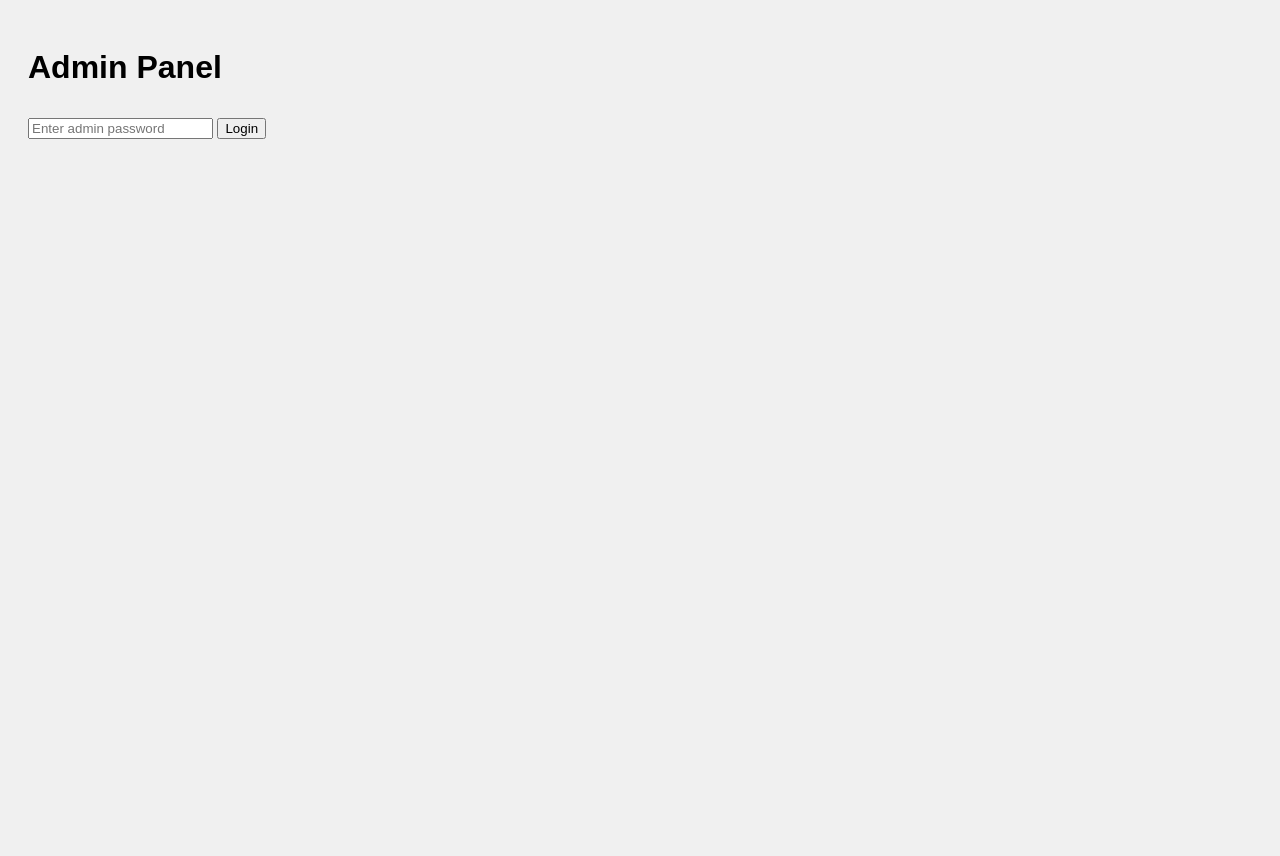
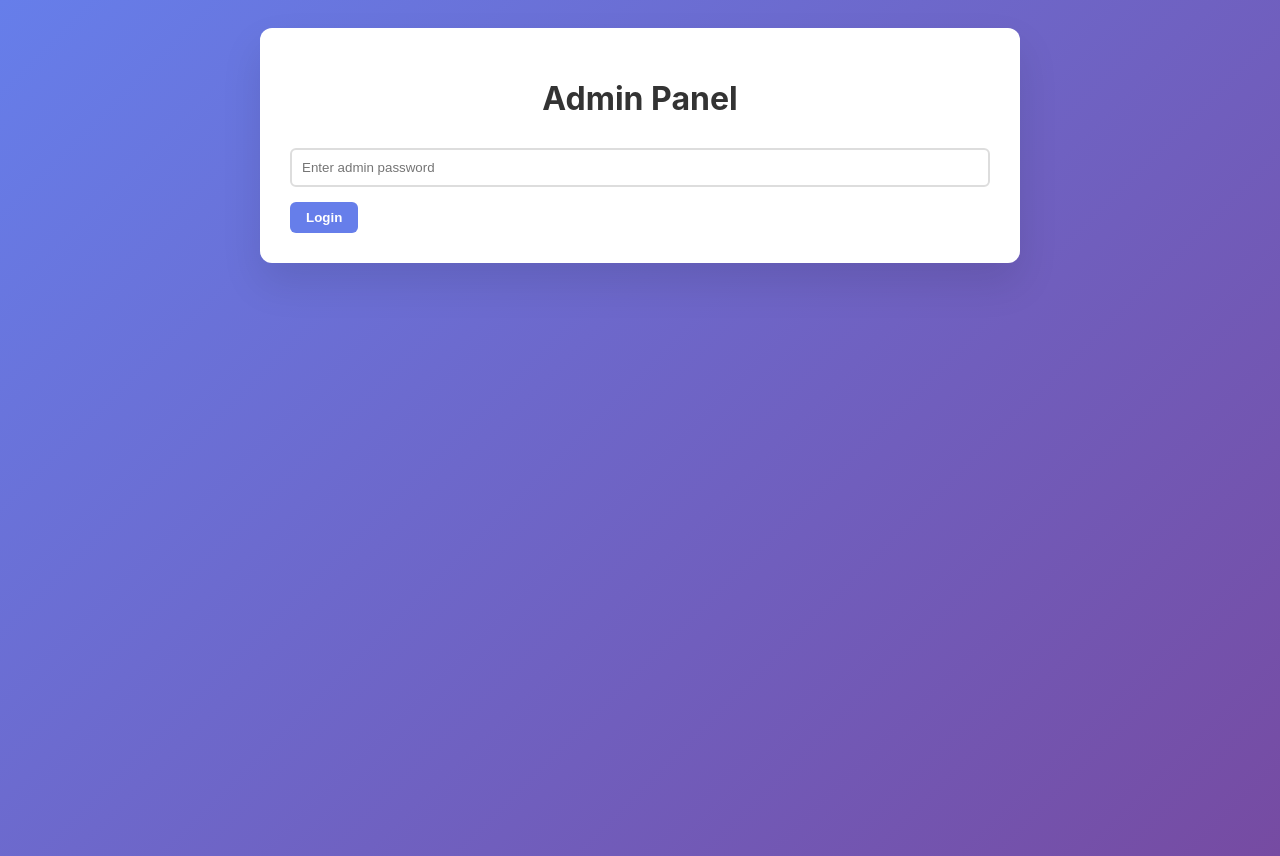
Before and after one commit to MEPAKyPy/Timer_v7, a website: page public/admin.html in a window 1280 px wide. Before the commit the page ends 800 px from the top, so only its background shows below. Drawn offline with nearby package versions, Linux system fonts and the light colour scheme; no server answers.

Commit message:
Update admin.html

```diff
--- a/public/admin.html
+++ b/public/admin.html
@@ -4,22 +4,67 @@
     <meta charset="UTF-8">
     <title>Admin Panel</title>
     <style>
-        body { font-family: Arial, sans-serif; background: #f0f0f0; padding: 20px; }
-        .user { padding: 10px; background: #fff; border-radius: 8px; margin-bottom: 10px; box-shadow: 0 0 5px rgba(0,0,0,0.1); }
-        button { margin-top: 10px; }
+        body {
+            font-family: -apple-system, BlinkMacSystemFont, 'Segoe UI', Roboto, sans-serif;
+            background: linear-gradient(135deg, #667eea 0%, #764ba2 100%);
+            min-height: 100vh;
+            padding: 20px;
+        }
+        .container {
+            max-width: 700px;
+            margin: auto;
+            background: white;
+            padding: 30px;
+            border-radius: 12px;
+            box-shadow: 0 20px 40px rgba(0, 0, 0, 0.1);
+        }
+        h1 {
+            text-align: center;
+            margin-bottom: 30px;
+            color: #333;
+        }
+        .user-item {
+            padding: 16px;
+            background: #f7fafc;
+            border-radius: 8px;
+            margin-bottom: 10px;
+            border-left: 4px solid #667eea;
+        }
+        button {
+            background: #667eea;
+            color: white;
+            border: none;
+            padding: 8px 16px;
+            border-radius: 6px;
+            cursor: pointer;
+            font-weight: bold;
+            transition: background 0.2s ease;
+        }
+        button:hover {
+            background: #5a67d8;
+        }
+        .input-field {
+            padding: 10px;
+            width: calc(100% - 24px);
+            margin-bottom: 15px;
+            border-radius: 6px;
+            border: 2px solid #ddd;
+        }
     </style>
 </head>
 <body>
+    <div class="container">
         <h1>Admin Panel</h1>
         <div id="loginSection">
-        <input type="password" id="passwordInput" placeholder="Enter admin password">
+            <input type="password" id="passwordInput" class="input-field" placeholder="Enter admin password">
             <button onclick="checkPassword()">Login</button>
         </div>
         <div id="adminSection" style="display: none;">
-        <input type="text" id="nameInput" placeholder="Enter user name">
+            <input type="text" id="nameInput" class="input-field" placeholder="Enter user name">
             <button onclick="addUser()">Add User</button>
             <button onclick="backupNow()">Backup Now</button>
             <div id="users"></div>
+        </div>
     </div>
 
     <script src="/socket.io/socket.io.js"></script>
@@ -80,7 +125,7 @@
             container.innerHTML = '';
             users.forEach(user => {
                 const div = document.createElement('div');
-                div.className = 'user';
+                div.className = 'user-item';
                 div.innerHTML = `
                     <b>${user.name}</b><br>
                     Timer: ${format(user.timeLeft)}<br>
```
Lines whose indentation alone changed are shown as unchanged.
